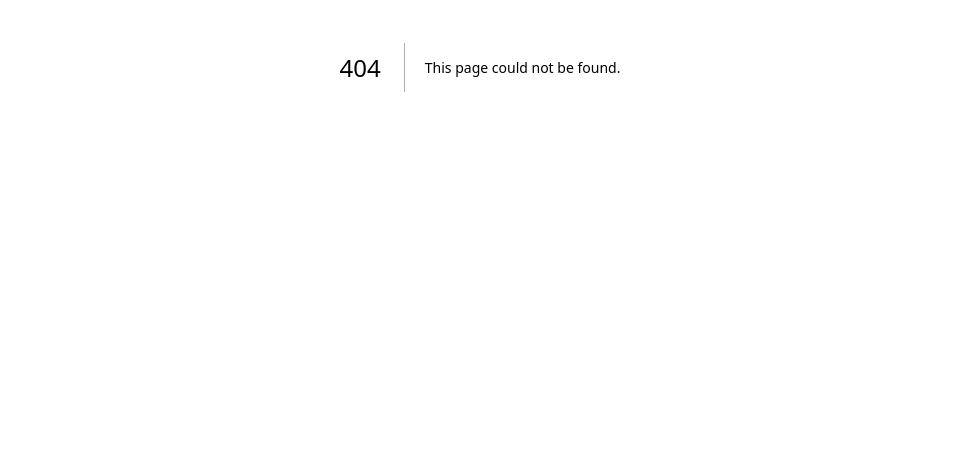
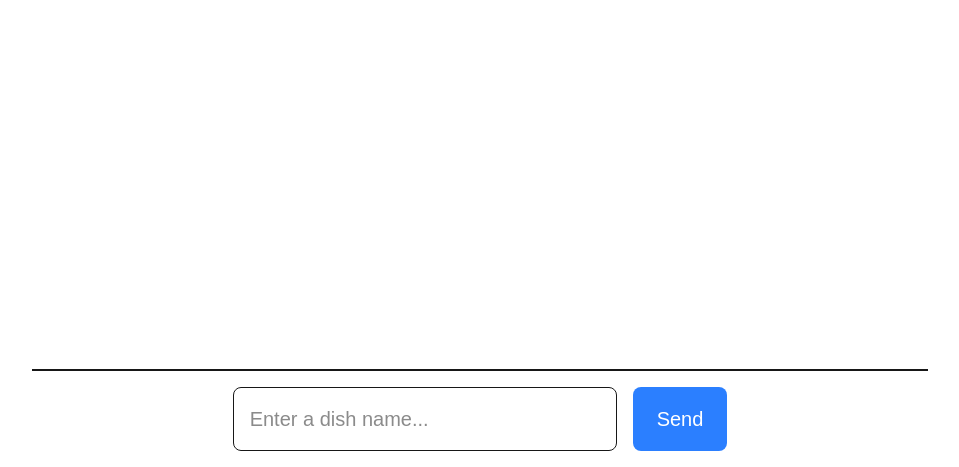
Before and after one commit to Slava-stack/nextjs-ai-app, a Next.js app: page /ui/structured-data in a window 1280 px wide. Before the commit this address had no page. Shown: the part 333-800 px from the top of the page, without its empty margins (160-1119 px from the left). Built offline with nearby package versions, Linux system fonts and the light colour scheme.

Commit message:
installed zod and added structured-data with recipe template

```diff
--- /dev/null
+++ b/src/app/api/structured-data/route.ts
@@ -0,0 +1,20 @@
+import { streamObject } from "ai";
+import { openai } from "@ai-sdk/openai";
+import { recipeSchema } from "./schema";
+
+export async function POST(req: Request) {
+  try {
+    const { dish } = await req.json();
+
+    const result = streamObject({
+      model: openai("gpt-5-nano"),
+      schema: recipeSchema,
+      prompt: `Generate a recipe for ${dish}`,
+    });
+
+    return result.toTextStreamResponse();
+  } catch (err) {
+    console.error("Error generating recipe:", err);
+    return new Response("Failed to get the recipe", { status: 500 });
+  }
+}
--- /dev/null
+++ b/src/app/api/structured-data/schema.ts
@@ -0,0 +1,14 @@
+import { z } from "zod";
+
+export const recipeSchema = z.object({
+  recipe: z.object({
+    name: z.string(),
+    ingredience: z.array(
+      z.object({
+        name: z.string(),
+        amount: z.string(),
+      })
+    ),
+  }),
+  steps: z.array(z.string()),
+});
--- a/src/app/ui/completion/page.tsx
+++ b/src/app/ui/completion/page.tsx
@@ -8,7 +8,7 @@ export default function CompletionPage() {
   const [isLoading, setIsLoading] = useState(false);
   const [error, setError] = useState<string | null>(null);
 
-  const complete = async (e: React.FormEvent) => {
+  const complete = async (e: React.FormEvent<HTMLFormElement>) => {
     e.preventDefault();
 
     setIsLoading(true);
--- /dev/null
+++ b/src/app/ui/structured-data/page.tsx
@@ -0,0 +1,72 @@
+"use client";
+
+import { useState } from "react";
+import { experimental_useObject as useObject } from "@ai-sdk/react";
+import { recipeSchema } from "@/app/api/structured-data/schema";
+
+export default function StructuredDataPaga() {
+  const [input, setInput] = useState("");
+  const { submit, error, stop, isLoading, object } = useObject({
+    api: "/api/structured-data",
+    schema: recipeSchema,
+  });
+
+  const submitHandler = (e: React.FormEvent<HTMLFormElement>) => {
+    e.preventDefault();
+    submit({ dish: input });
+    setInput("");
+  };
+
+  return (
+    <div className="flex flex-col items-center mx-auto pt-10">
+      {error && <div className="text-[15px] text-red">{error.message}</div>}
+      {isLoading && (
+        <div className="w-4 border-b-2 border-blue-400 rounded-full animate-spin"></div>
+      )}
+      {object?.recipe && (
+        <div className="w-full max-w-4xl">
+          <h2>{object.recipe.name}</h2>
+          <div>Ingredience:</div>
+          <ul className="list-disc marker:text-orange-500 pl-10">
+            {object.recipe.ingredience?.map((el, index) => {
+              if (el) return <li key={index}>{`${el.name} - ${el.amount}`}</li>;
+            })}
+          </ul>
+          <div>
+            <div>Steps</div>
+            {object.steps?.map((step, index) => (
+              <div key={index}>{`${index + 1}. ${step}`}</div>
+            ))}
+          </div>
+        </div>
+      )}
+      <form
+        onSubmit={submitHandler}
+        className="flex justify-center fixed bottom-0 p-4 border-t-2 flex gap-4 max-w-4xl w-full"
+      >
+        <input
+          type="text"
+          placeholder="Enter a dish name..."
+          value={input}
+          onChange={(e) => setInput(e.target.value)}
+          className="p-4 bg-grey-100 border border-grey-300 rounded-lg max-w-sm w-full text-[20px]"
+        />
+        {isLoading ? (
+          <button
+            onClick={stop}
+            className="px-6 py-4 bg-red-500 text-white text-bold rounded-lg text-[20px] rounded-lg hover:bg-red-600 transition-colors duration-350 cursor-pointer"
+          >
+            Stop
+          </button>
+        ) : (
+          <button
+            disabled={!input}
+            className="px-6 py-4 bg-blue-500 text-white text-bold rounded-lg text-[20px] rounded-lg hover:bg-blue-600 transition-colors duration-350 cursor-pointer"
+          >
+            Send
+          </button>
+        )}
+      </form>
+    </div>
+  );
+}
```
